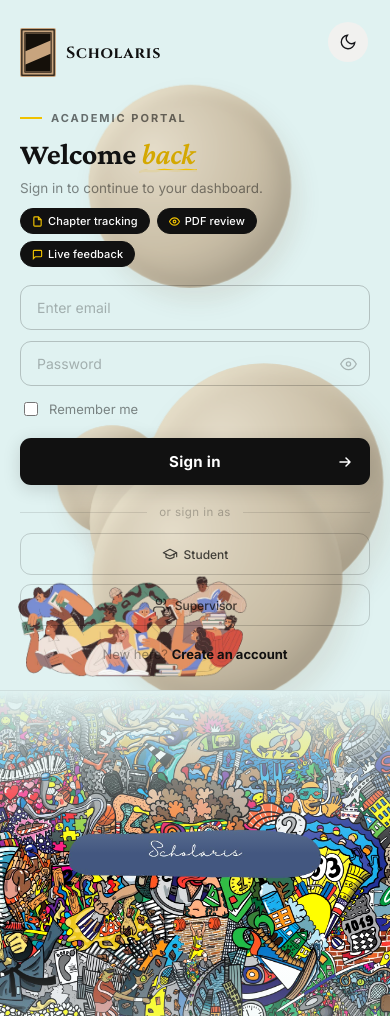
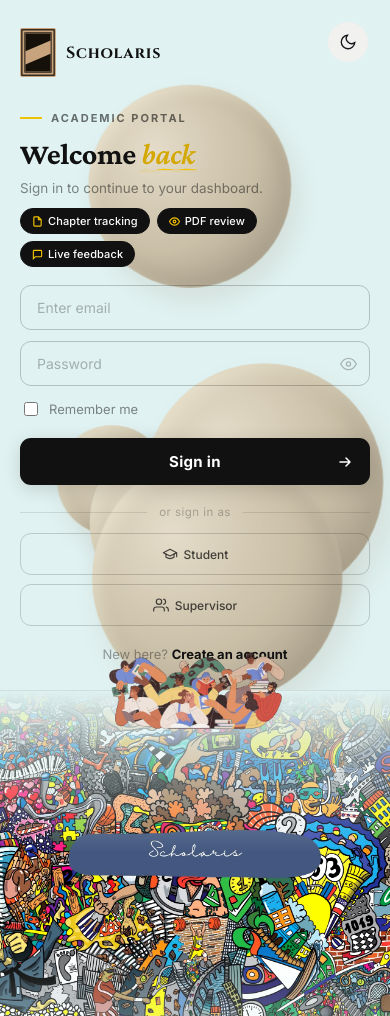
Before and after one commit to Darkhydraxl/scholaris-, a Flask app: page /login in a window 390 px wide. Run offline with Flask 3, Linux system fonts and the light colour scheme; parts of the project's set-up code (start-up, migrations or seed data) failed here and were passed over; some libraries are stand-ins or nearby versions; some web fonts are replaced.

Commit message:
Login mobile: readers illustration straddles left/right panel divider
Co-Authored-By: Claude Sonnet 4.6 <noreply@anthropic.com>

```diff
--- a/ifyscs/app/templates/auth/login.html
+++ b/ifyscs/app/templates/auth/login.html
@@ -689,8 +689,18 @@
 ═══════════════════════════════════ */
 @media (max-width: 880px) {
   .asl-wrap  { flex-direction: column; }
-  .asl-left  { width: 100%; padding: 36px 28px; border-right: none; border-bottom: 1px solid rgba(255,255,255,0.06); }
+  .asl-left  { width: 100%; padding: 36px 28px; border-right: none; border-bottom: 1px solid rgba(255,255,255,0.06); overflow: visible; }
+  .asl-stage { overflow: hidden; }
   .asl-right { flex: none; min-height: 220px; }
+
+  /* Illustration straddles the dividing line between panels */
+  .asl-readers-img {
+    left: 50%;
+    bottom: 0;
+    width: 200px;
+    transform: translateX(-50%) translateY(50%);
+    z-index: 10;
+  }
   [data-theme="light"] .asl-left { border-bottom-color: rgba(0,0,0,0.08); }
 
   /* On stacked layout the blend comes from the top (left panel is above) */
```
